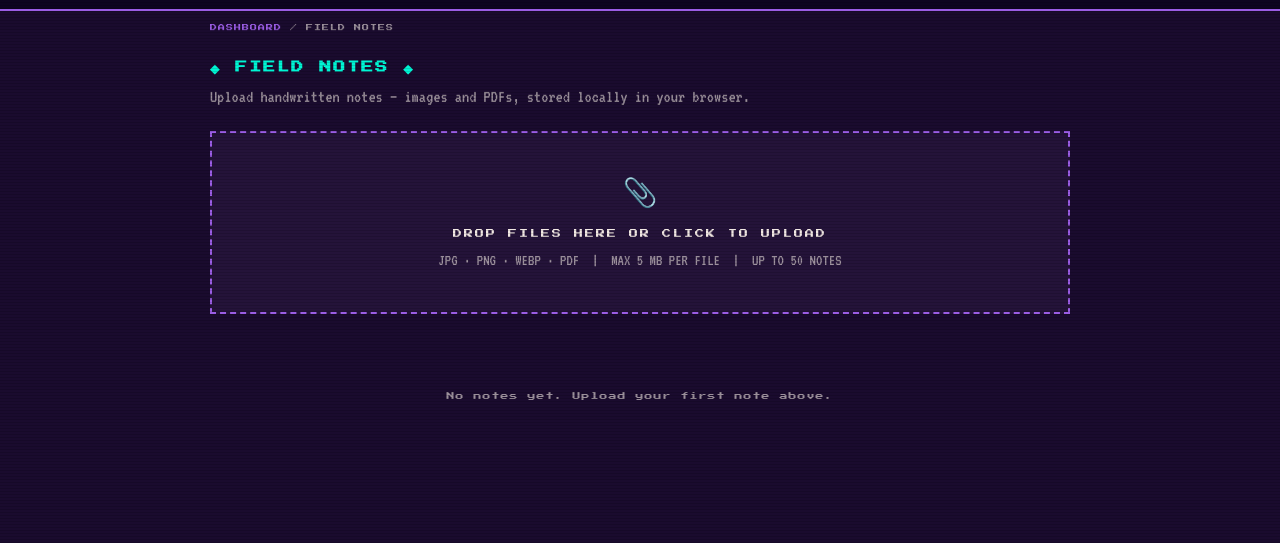
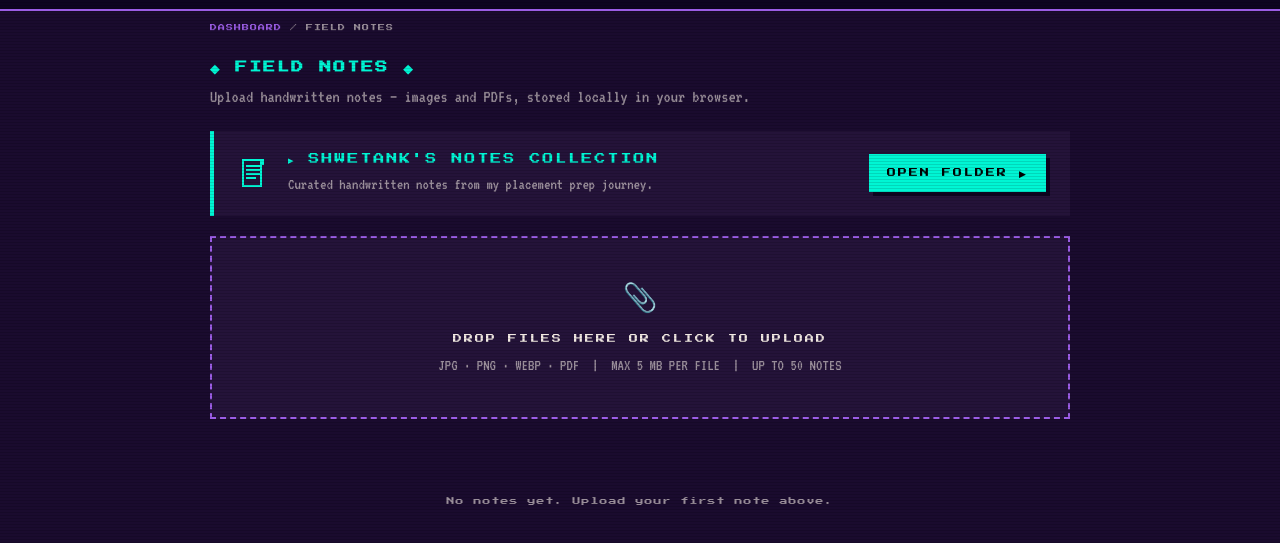
Before and after one commit to shwetankrai12/dsa-questions, a plain HTML site: page frontend/notes.html in a window 1280 px wide. Shown: the part 41-584 px from the top of the page. Drawn offline with Linux system fonts and the light colour scheme; sample sign-in values are in the browser's storage.

Commit message:
adding notes feature

```diff
--- a/frontend/notes.html
+++ b/frontend/notes.html
@@ -47,6 +47,30 @@
       <p>Upload handwritten notes — images and PDFs, stored locally in your browser.</p>
     </div>
 
+    <!-- Shwetank's Notes Banner -->
+    <div class="notes-drive-banner">
+      <svg class="notes-drive-icon" width="32" height="32" viewBox="0 0 16 16" fill="none" xmlns="http://www.w3.org/2000/svg" aria-hidden="true">
+        <rect x="2" y="1" width="9" height="1" fill="currentColor"/>
+        <rect x="2" y="2" width="1" height="12" fill="currentColor"/>
+        <rect x="11" y="2" width="1" height="12" fill="currentColor"/>
+        <rect x="2" y="14" width="10" height="1" fill="currentColor"/>
+        <rect x="4" y="4" width="7" height="1" fill="currentColor"/>
+        <rect x="4" y="6" width="7" height="1" fill="currentColor"/>
+        <rect x="4" y="8" width="7" height="1" fill="currentColor"/>
+        <rect x="4" y="10" width="5" height="1" fill="currentColor"/>
+        <rect x="12" y="1" width="1" height="3" fill="currentColor"/>
+        <rect x="10" y="1" width="2" height="1" fill="currentColor"/>
+        <rect x="12" y="3" width="1" height="1" fill="currentColor"/>
+      </svg>
+      <div class="notes-drive-text">
+        <div class="notes-drive-heading">▸ SHWETANK'S NOTES COLLECTION</div>
+        <div class="notes-drive-sub">Curated handwritten notes from my placement prep journey.</div>
+      </div>
+      <a href="https://drive.google.com/drive/folders/1aE7Fg18f8eVNr0tvyCe2NHcfllq2DW1H?usp=sharing"
+         target="_blank" rel="noopener noreferrer"
+         class="notes-drive-btn">OPEN FOLDER ▶</a>
+    </div>
+
     <!-- Upload Zone -->
     <div class="notes-upload-zone" id="notes-upload-zone">
       <input type="file" id="notes-file-input"
--- a/frontend/style.css
+++ b/frontend/style.css
@@ -1335,6 +1335,69 @@ main {
   margin-top: auto;
 }
 
+/* ── Notes Drive Banner ───────────────────────────────────── */
+.notes-drive-banner {
+  display: flex;
+  align-items: center;
+  gap: 18px;
+  background: var(--bg-panel);
+  border-left: 4px solid var(--accent-cyan);
+  padding: 20px 24px;
+  margin-bottom: 20px;
+}
+
+.notes-drive-icon {
+  flex-shrink: 0;
+  color: var(--accent-cyan);
+}
+
+.notes-drive-text {
+  flex: 1;
+  min-width: 0;
+}
+
+.notes-drive-heading {
+  font-family: var(--font-pixel);
+  font-size: 11px;
+  color: var(--accent-cyan);
+  letter-spacing: 2px;
+  margin-bottom: 6px;
+  line-height: 1.4;
+}
+
+.notes-drive-sub {
+  font-family: var(--font-body);
+  font-size: 16px;
+  color: var(--text-muted);
+  line-height: 1.5;
+}
+
+.notes-drive-btn {
+  flex-shrink: 0;
+  display: inline-block;
+  padding: 12px 18px;
+  background: var(--accent-cyan);
+  color: #000;
+  font-family: var(--font-pixel);
+  font-size: 9px;
+  letter-spacing: 2px;
+  box-shadow: 4px 4px 0 var(--bg-dark);
+  transition: transform 80ms, box-shadow 80ms;
+  white-space: nowrap;
+}
+.notes-drive-btn:hover  { transform: translateY(-2px); box-shadow: 4px 6px 0 var(--bg-dark); }
+.notes-drive-btn:active { transform: translateY(1px);  box-shadow: 2px 2px 0 var(--bg-dark); }
+
+@media (max-width: 640px) {
+  .notes-drive-banner {
+    flex-direction: column;
+    align-items: flex-start;
+    padding: 16px 18px;
+    gap: 14px;
+  }
+  .notes-drive-btn { width: 100%; text-align: center; display: block; }
+}
+
 /* ── Notes Page ───────────────────────────────────────────── */
 .notes-header { padding: 24px 0 20px; }
 .notes-header h1 {
```
